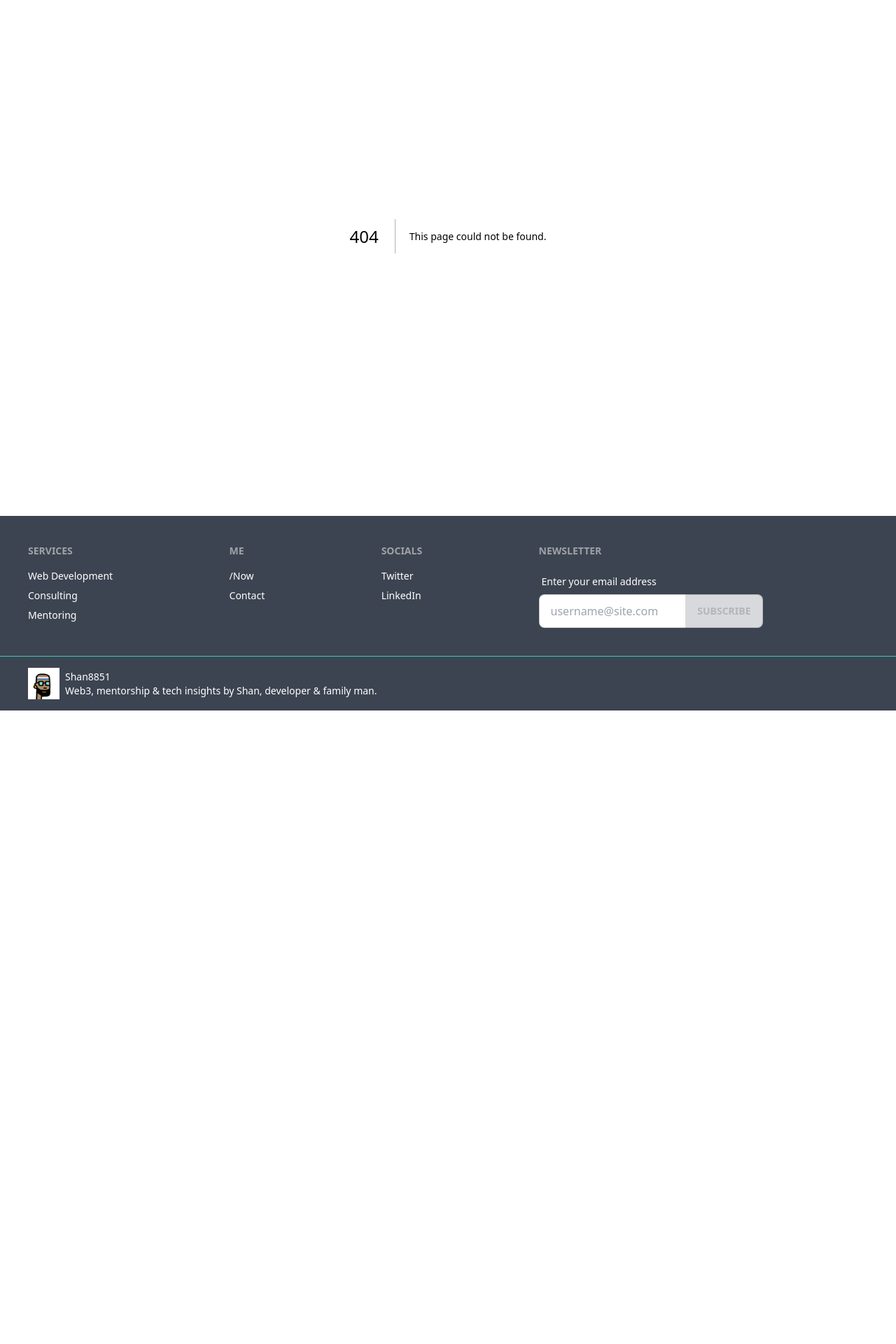
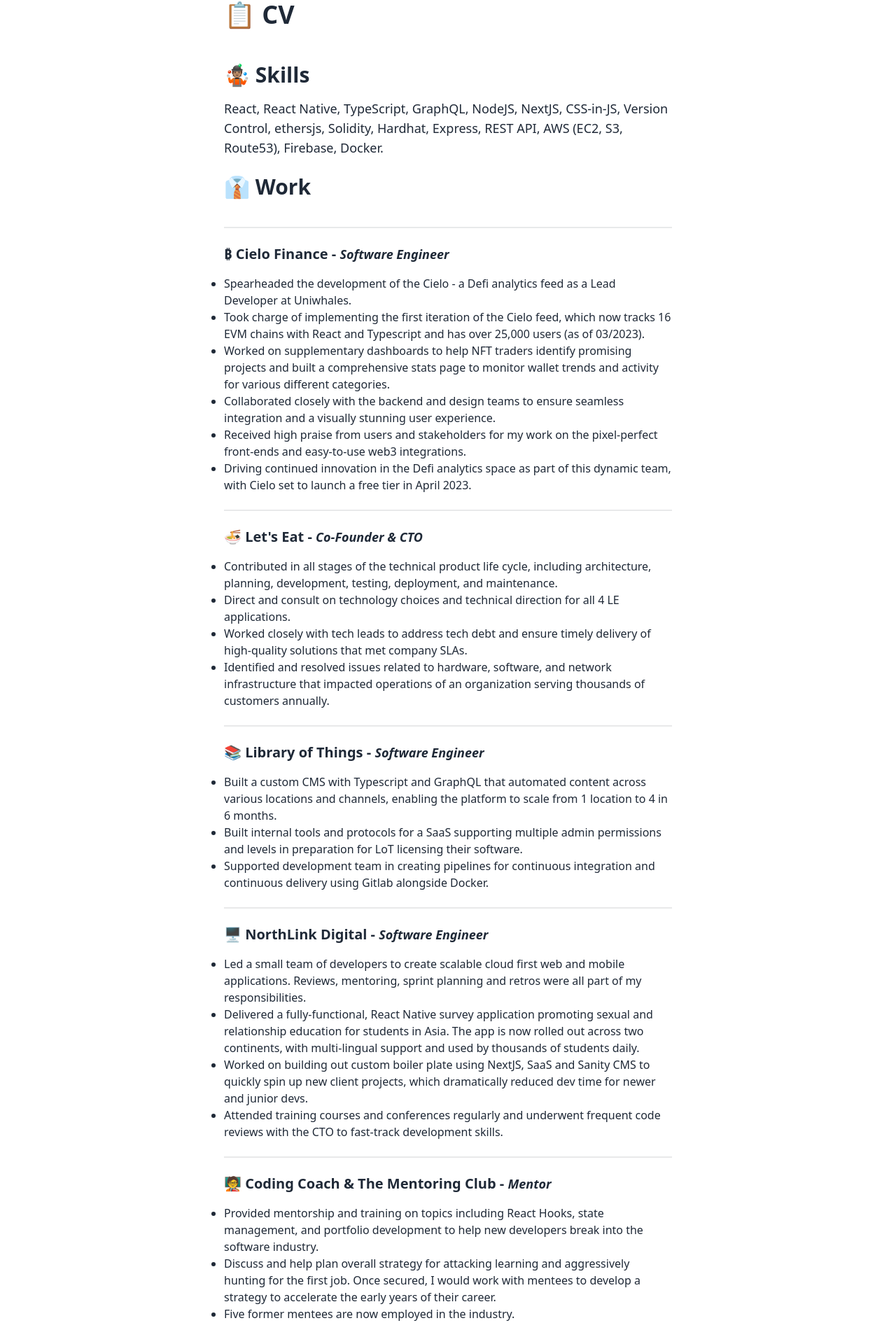
Before and after one commit to shan8851/shan-next, a Next.js app: page /cv in a window 1280 px wide. Before the commit this address had no page. Shown: the part 167-2087 px from the top of the page at 70% size. Before the commit the page ends 1182 px from the top, so only its background shows below. Built offline with nearby package versions, Linux system fonts and the light colour scheme.

Commit message:
[PORTFOLIO] - add cv

```diff
--- a/src/components/Footer.tsx
+++ b/src/components/Footer.tsx
@@ -27,6 +27,7 @@
             <span className="footer-title">Me</span>
             <Link href="/now" className="link link-hover">/Now</Link>
             <Link href="/contact" className="link link-hover">Contact</Link>
+            <Link href="/cv" className="link link-hover">CV</Link>
           </div>
           <div>
             <span className="footer-title">Socials</span>
--- a/src/components/Header.tsx
+++ b/src/components/Header.tsx
@@ -33,6 +33,7 @@
               </li>
               <li><Link href="/now">/Now</Link></li>
               <li><Link href="/contact">Contact</Link></li>
+              <li><Link href="/cv">CV</Link></li>
             </ul>
           </div>
           <Link href="/" className="btn btn-ghost normal-case text-xl">@Shan8851</Link>
@@ -53,6 +54,7 @@
             </li>
             <li><Link href="/now">/Now</Link></li>
             <li><Link href="/contact">Contact</Link></li>
+            <li><Link href="/cv">CV</Link></li>
           </ul>
         </div>
 
--- /dev/null
+++ b/src/pages/cv.tsx
@@ -0,0 +1,82 @@
+import { NextPage } from "next";
+import Head from "next/head";
+
+const Cv: NextPage = () => {
+  return (
+    <>
+      <Head>
+        <title>Shan - CV</title>
+        <meta name="description" content="CV" />
+        <link rel="icon" href="/favicon.ico" />
+      </Head>
+      <main>
+        <div className="p-4 md:p-16 flex flex-col w-screen justify-center max-w-3xl mx-auto">
+          <h1 className="mb-12 text-3xl font-extrabold lg:text-4xl">📋  CV</h1>
+          <h2 className="mb-4 text-2xl font-extrabold lg:text-3xl">🤹🏽 Skills</h2>
+          <p className="mb-6 text-md font-normal lg:text-lg">React, React Native, TypeScript, GraphQL, NodeJS, NextJS, CSS-in-JS, Version Control, ethersjs, Solidity, Hardhat, Express, REST API, AWS (EC2, S3, Route53), Firebase, Docker.</p>
+          <h2 className="mb-4 text-2xl font-extrabold lg:text-3xl">👔 Work</h2>
+          <div className="divider" />
+          <h3 className="mb-4 text-md font-extrabold lg:text-xl">₿ Cielo Finance - <span className="italic text-sm lg:text-lg">Software Engineer</span></h3>
+          <ul className="list-disc">
+            <li>Spearheaded the development of the Cielo - a Defi analytics feed as a Lead Developer at Uniwhales.</li>
+            <li>Took charge of implementing the first iteration of the Cielo feed, which now tracks 16 EVM chains with React and Typescript
+              and has over 25,000 users (as of 03/2023).</li>
+            <li>Worked on supplementary dashboards to help NFT traders identify promising projects and built a comprehensive stats page
+              to monitor wallet trends and activity for various different categories.</li>
+            <li>Collaborated closely with the backend and design teams to ensure seamless integration and a visually stunning user
+              experience.</li>
+            <li>Received high praise from users and stakeholders for my work on the pixel-perfect front-ends and easy-to-use web3
+              integrations.</li>
+            <li>Driving continued innovation in the Defi analytics space as part of this dynamic team, with Cielo set to launch a free tier in
+              April 2023.</li>
+          </ul>
+          <div className="divider" />
+          <h3 className="mb-4 text-md font-extrabold lg:text-xl">🍜 Let&apos;s Eat - <span className="italic text-sm lg:text-lg">Co-Founder & CTO</span></h3>
+          <ul className="list-disc">
+            <li>Contributed in all stages of the technical product life cycle, including architecture, planning, development, testing,
+              deployment, and maintenance.</li>
+            <li>Direct and consult on technology choices and technical direction for all 4 LE applications.</li>
+            <li>Worked closely with tech leads to address tech debt and ensure timely delivery of high-quality solutions that met company
+              SLAs.</li>
+            <li>Identified and resolved issues related to hardware, software, and network infrastructure that impacted operations of an
+              organization serving thousands of customers annually.</li>
+          </ul>
+          <div className="divider" />
+          <h3 className="mb-4 text-md font-extrabold lg:text-xl">📚 Library of Things - <span className="italic text-sm lg:text-lg">Software Engineer</span></h3>
+          <ul className="list-disc">
+            <li>Built a custom CMS with Typescript and GraphQL that automated content across various locations and channels, enabling
+              the platform to scale from 1 location to 4 in 6 months.</li>
+            <li>Built internal tools and protocols for a SaaS supporting multiple admin permissions and levels in preparation for LoT
+              licensing their software.</li>
+            <li>Supported development team in creating pipelines for continuous integration and continuous delivery using Gitlab alongside
+              Docker.
+            </li>
+          </ul>
+          <div className="divider" />
+          <h3 className="mb-4 text-md font-extrabold lg:text-xl">🖥 NorthLink Digital - <span className="italic text-sm lg:text-lg">Software Engineer</span></h3>
+          <ul className="list-disc">
+            <li>Led a small team of developers to create scalable cloud first web and mobile applications. Reviews, mentoring, sprint
+              planning and retros were all part of my responsibilities.</li>
+            <li>Delivered a fully-functional, React Native survey application promoting sexual and relationship education for students in
+              Asia. The app is now rolled out across two continents, with multi-lingual support and used by thousands of students daily.</li>
+            <li>Worked on building out custom boiler plate using NextJS, SaaS and Sanity CMS to quickly spin up new client projects, which
+              dramatically reduced dev time for newer and junior devs.
+            </li>
+            <li>Attended training courses and conferences regularly and underwent frequent code reviews with the CTO to fast-track
+              development skills.</li>
+          </ul>
+           <div className="divider" />
+          <h3 className="mb-4 text-md font-extrabold lg:text-xl">🧑‍🏫️ Coding Coach & The Mentoring Club - <span className="italic text-sm lg:text-lg">Mentor</span></h3>
+          <ul className="list-disc">
+            <li>Provided mentorship and training on topics including React Hooks, state management, and portfolio development to help new developers break into the software industry.</li>
+            <li>Discuss and help plan overall strategy for attacking learning and aggressively hunting for the first job. Once secured, I would work with mentees to develop a strategy to accelerate the early years of their career.</li>
+            <li>Five former mentees are now employed in the industry.
+            </li>
+          </ul>
+        </div>
+      </main>
+    </>
+  )
+}
+
+export default Cv;
```
